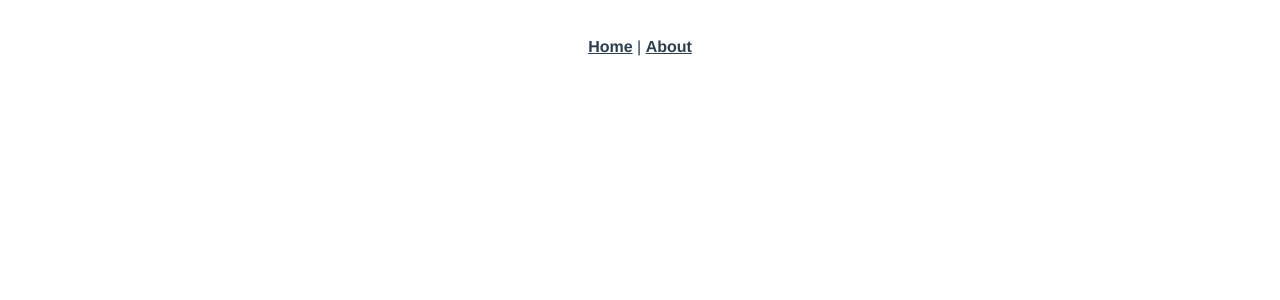
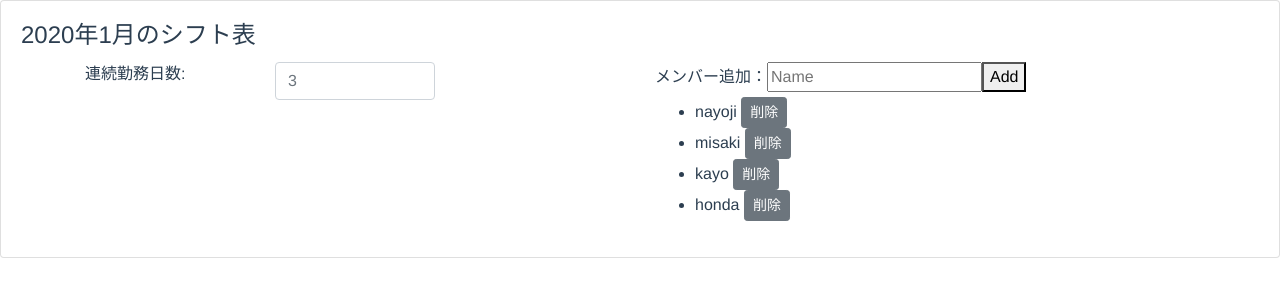
Before and after one commit to twitchNayoji/scheduleapp-web, a Vue app: page /1 in a window 1280 px wide. Shown: the top 300 px of the page. Built offline with nearby package versions, Linux system fonts and the light colour scheme.

Commit message:
シフト表デザイン作成中

```diff
--- a/package.json
+++ b/package.json
@@ -9,6 +9,8 @@
     "lint": "vue-cli-service lint"
   },
   "dependencies": {
+    "bootstrap": "^4.5.0",
+    "bootstrap-vue": "^2.14.0",
     "core-js": "^3.6.4",
     "vue": "^2.6.11",
     "vue-class-component": "^7.2.3",
--- a/src/App.vue
+++ b/src/App.vue
@@ -1,32 +1,18 @@
 <template>
   <div id="app">
-    <div id="nav">
-      <router-link to="/">Home</router-link> |
-      <router-link to="/about">About</router-link>
-    </div>
     <router-view/>
   </div>
 </template>
+
+
 
 <style>
 #app {
   font-family: Avenir, Helvetica, Arial, sans-serif;
   -webkit-font-smoothing: antialiased;
   -moz-osx-font-smoothing: grayscale;
-  text-align: center;
   color: #2c3e50;
 }
 
-#nav {
-  padding: 30px;
-}
 
-#nav a {
-  font-weight: bold;
-  color: #2c3e50;
-}
-
-#nav a.router-link-exact-active {
-  color: #42b983;
-}
 </style>
--- /dev/null
+++ b/src/components/ShiftInfo.vue
@@ -0,0 +1,107 @@
+<template>
+  <div>
+    <b-card
+      :title=" year +'年'+ month +'月のシフト表'"
+      tag="article"
+      style="max-width:80rem;"
+      class="mb-2 ShiftInfo"
+    >
+      <b-card-text>
+        <b-form>
+          <b-container>
+            <b-row>
+              <b-col>
+                <ShiftInfoHeader/>
+              </b-col>
+              <b-col cols="6">
+                <ShiftInfoMembers :inputmembers = "schedule.members"/>
+              </b-col>
+            </b-row>
+          </b-container>
+        </b-form>
+      </b-card-text>
+    </b-card>
+  </div>
+</template>
+
+<script lang="ts">
+import { Component, Prop, Vue } from "vue-property-decorator";
+import ShiftInfoHeader from "@/components/ShiftInfoHeader.vue";
+import ShiftInfoMembers from "@/components/ShiftInfoMembers.vue";
+
+function getSchedule(hashid: string) {
+  // Todo Apiを叩いてスケジュールを取得
+  return {
+    _id: {
+      $oid: "5ead67ffe7179a42f1731274"
+    },
+    hash: "aaaaa",
+    year: "2020",
+    month: "1",
+    peopleperday: 2,
+    rules: [
+      {
+        category: "maxseq",
+        val1: "5",
+        val2: "",
+        val3: ""
+      }
+    ],
+    members: [
+      {
+        id: 1,
+        name: "nayoji",
+        rules: [
+          {
+            category: "nottogether",
+            val1: [
+              {
+                id: 2
+              }
+            ],
+            val2: "",
+            val3: ""
+          }
+        ]
+      },
+      {
+        id: 2,
+        name: "misaki",
+        rules: []
+      },
+      {
+        id: 3,
+        name: "kayo",
+        rules: []
+      },
+      {
+        id: 4,
+        name: "honda",
+        rules: []
+      }
+    ]
+  };
+}
+
+@Component({ components:{ShiftInfoHeader,ShiftInfoMembers }, })
+export default class ShiftInfo extends Vue {
+  //Propは引数的な感じ
+  @Prop() private hashid!: string;
+  // schedule設定を取得
+  schedule: any;
+  //year
+  year = "";
+  //month
+  month = "";
+  created() {
+    //スケジュールを取得
+    this.schedule = getSchedule(this.hashid);
+    this.year = this.schedule.year;
+    this.month = this.schedule.month;
+  }
+}
+</script>
+
+<!-- Add "scoped" attribute to limit CSS to this component only -->
+<style scoped>
+</style>
--- /dev/null
+++ b/src/components/ShiftInfoHeader.vue
@@ -0,0 +1,42 @@
+<template>
+  <div>
+    <b-row>
+      <b-col>
+        <label for="input-constdaynum">連続勤務日数:</label>
+      </b-col>
+      <b-col>
+        <b-form-input
+          id="input-constdaynum"
+          v-model="form.maxseq"
+          type="number"
+          min="0"
+          max="31"
+          required
+          placeholder="3"
+        ></b-form-input>
+      </b-col>
+      <b-col></b-col>
+    </b-row>
+    <b-row>
+      <b-col></b-col>
+      <b-col></b-col>
+    </b-row>
+  </div>
+</template>
+
+<script lang="ts">
+import { Component, Prop, Vue } from "vue-property-decorator";
+
+@Component
+export default class ShiftInfoHeader extends Vue {
+  //Propは引数的な感じ
+  @Prop() private constdaynum!: number;
+  form =  {
+      maxseq: ""
+    }
+}
+</script>
+
+<!-- Add "scoped" attribute to limit CSS to this component only -->
+<style scoped>
+</style>
--- /dev/null
+++ b/src/components/ShiftInfoMembers.vue
@@ -0,0 +1,59 @@
+<template>
+  <div>
+    <form v-on:submit.prevent="addNewMember">
+      <label for="new-member">メンバー追加：</label>
+      <input v-model="newMemberName" id="new-member" placeholder="Name" />
+      <button>Add</button>
+    </form>
+    <ul id="member-list">
+      <li v-for="(item, index) in members" v-bind:key="item.id">
+        {{item.name}}
+        <b-button size="sm" @click="members.splice(index, 1)">削除</b-button>
+      </li>
+    </ul>
+  </div>
+</template>
+
+<script lang="ts">
+import { Component, Prop, Vue } from "vue-property-decorator";
+
+@Component
+export default class ShiftInfoMembers extends Vue {
+  //Propは引数的な感じ
+  @Prop() private inputmembers!: [
+    {
+      id: number;
+      name: string;
+    }
+  ];
+  members = Array<{}>();
+  newMemberName = "";
+  nextMemberId = 1;
+  addNewMember() {
+    if (this.newMemberName) {
+      // Todo : 同じ名前いたらエラーにする
+      this.members.push({
+        id: this.nextMemberId++,
+        name: this.newMemberName
+      });
+      this.newMemberName = "";
+    }
+  }
+
+  created() {
+    this.inputmembers.forEach(x => {
+      this.members.push({
+        id: x.id,
+        name: x.name
+      });
+    });
+    //次のIDは最大値取得+1
+    this.nextMemberId =
+      this.inputmembers.map(x => x.id).reduce((a, b) => (a > b ? a : b)) + 1;
+  }
+}
+</script>
+
+<!-- Add "scoped" attribute to limit CSS to this component only -->
+<style scoped>
+</style>
--- a/src/router/index.ts
+++ b/src/router/index.ts
@@ -1,6 +1,7 @@
 import Vue from 'vue'
 import VueRouter, { RouteConfig } from 'vue-router'
 import Home from '../views/Home.vue'
+import Shift from '../views/Shift.vue'
 
 Vue.use(VueRouter)
 
@@ -17,6 +18,11 @@ Vue.use(VueRouter)
     // this generates a separate chunk (about.[hash].js) for this route
     // which is lazy-loaded when the route is visited.
     component: () => import(/* webpackChunkName: "about" */ '../views/About.vue')
+  },
+  {
+    path: '/:hashid',
+    name: 'Shift',
+    component: Shift
   }
 ]
 
--- /dev/null
+++ b/src/views/Shift.vue
@@ -0,0 +1,15 @@
+<template>
+  <div class="Shift">
+    <ShiftInfo :test = "$route.params.hashid"/>
+  </div>
+</template>
+<script>
+import ShiftInfo from '@/components/ShiftInfo.vue'
+
+export default {
+  name: 'Shift',
+  components: {
+    ShiftInfo
+  }
+}
+</script>
```
Also changed, not shown: src/main.ts (+9 -0 lines), 2 other files (tests, documents, lock files or other folders).
